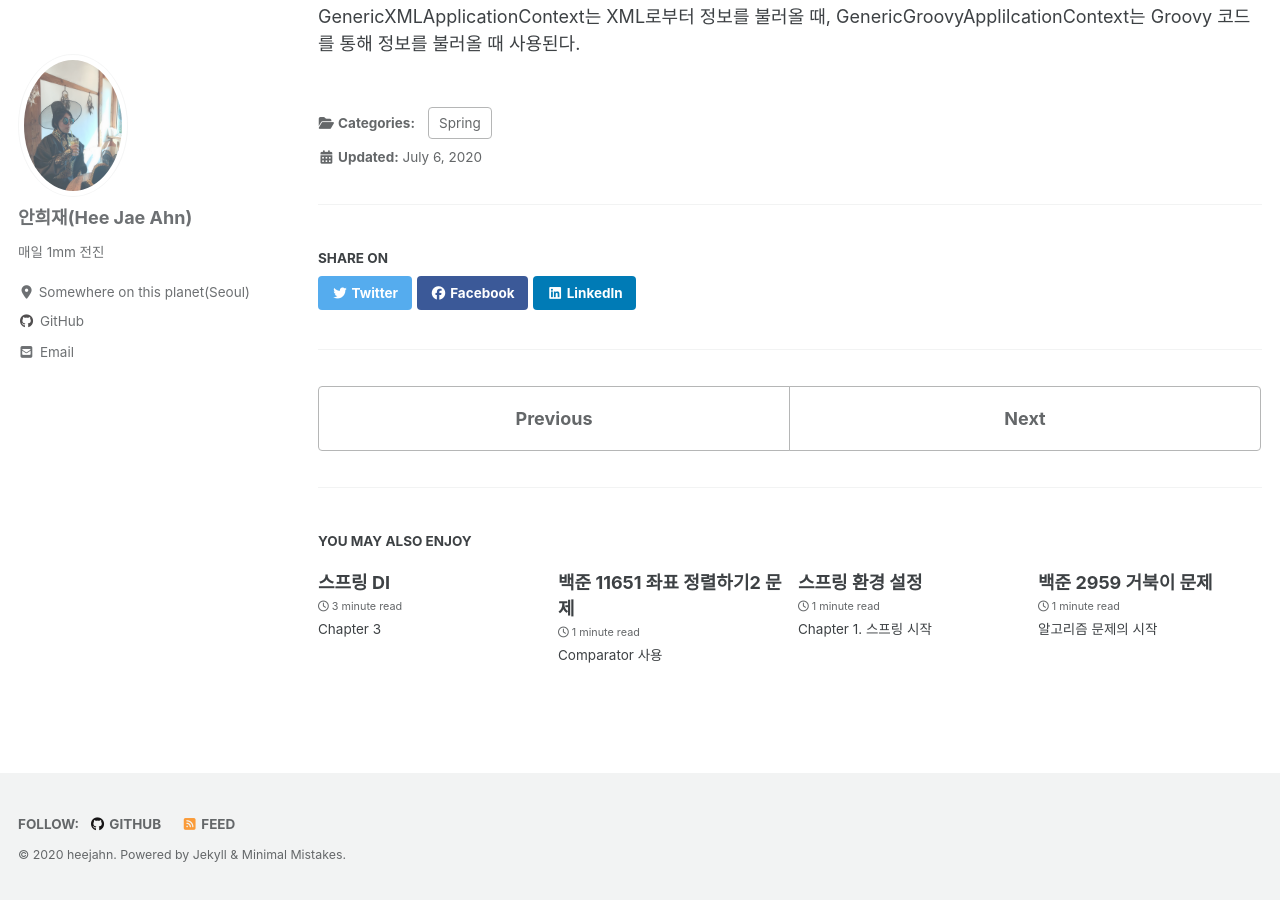
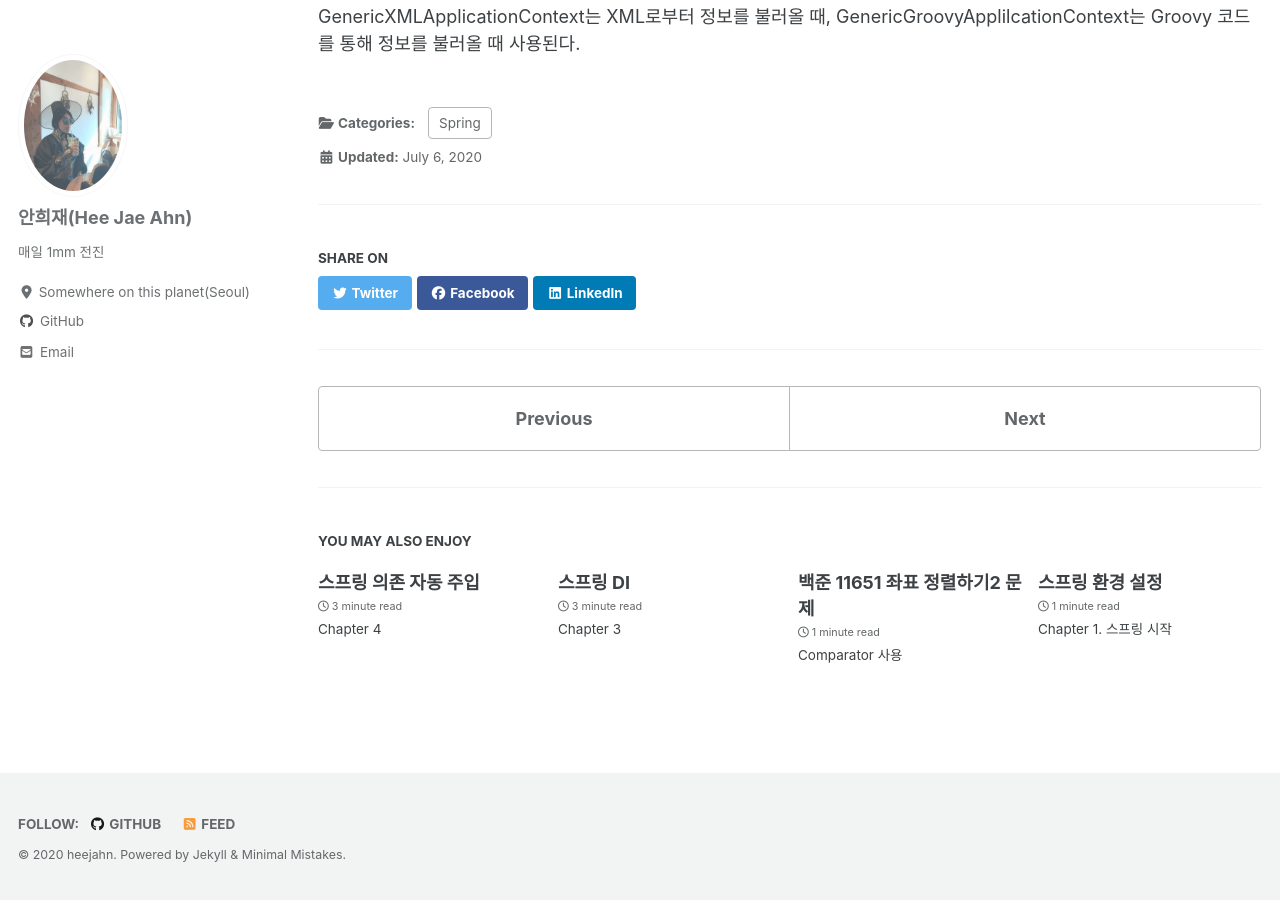
Before and after one commit to heejahn/heejahn.github.com, a Jekyll site: the page built from _posts/2020-07-06-Spring-Project.md, in a window 1280 px wide and 900 px high, scrolled down 3260 px. Built offline with Jekyll 4.4.1, drawn with Linux system fonts in a browser that asks for light colours; cached includes are drawn as plain includes; nearby versions of some CDN libraries; part of the change alters nothing that is shown; some of the changed text lies outside the part shown.

Commit message:
second commit

````diff
--- a/_posts/2020-07-06-Spring-Project.md
+++ b/_posts/2020-07-06-Spring-Project.md
@@ -33,7 +33,7 @@ Gradle Daemon : 빌드 정보를 메모리에 보관해 프로세스를 장기
 찾아볼 수록 그레이들에 대한 유용성이 더 부각되었다.
 나중에 배워보고 싶은 Spring Boot과 많이 쓰이는 걸 보고 그레이들을 설치해 배워보기로 했다.
 
-##### 그레이들 프로젝트 생성 (나는 멍청이)
+##### 그레이들 프로젝트 생성
 Phase 1.
 저자는 build.gradle 파일을 생성해 그 안에 플러그인, spirng-context 모듈, gradle wrapper 설정을 작성하라고 한다.
 나는 그대로 따라하고 cmd 명령어를 넣었는데, 계속 에러가 난다. Wrapper 관련해 deprecated 에러가 뜬다
--- /dev/null
+++ b/_posts/2020-07-09-Spring-chap04.md
@@ -0,0 +1,211 @@
+---
+title: "스프링 의존 자동 주입"
+excerpt: "Chapter 4"
+comments: true
+
+categories:
+  - Spring
+last_modified_at: 2020-07-09
+---
+## 의존 자동 주입
+Spring이 자동으로 의존하는 bean 객체를 주입해주는 기능이다.
+Spring boot가 나오고 더 활발히 사용하는 추세라고 한다.
+의존 자동 주입 방법으로 @Autowired @Resource 2개가 있고
+해당 서적은 주로 많이 사용되는 @Autowired에 대한 사용방법을 소개한다.
+
+<br>
+
+##### @Autowired
+기능을 사용하면 @Bean에서 의존하는 객체를 주입하지 않아도 된다.
+주입할 대상에 어노테이션을 붙여주거나 메서드에 붙일 수 있다.
+
+세터 메서드에 직접 의존을 주입하는 방법과 @Autowired로 자동 주입 방법이 있을 때,
+2가지를 다 쓰면 @Autowired가 작동된다.
+그러니 직접 의존이 꼭 필요한 상황이 아니라면 그냥 @Autowired로 통일시키는 게 나중에 문제 원인 찾을 때 훨씬 수월하다.
+
+<br>
+
+##### Bean Exceptions
+어노테이션을 적용한 대상에 일치하는 bean이 없을 때
+>UnsatisfiedDependencyException ... : exected at least 1 bean
+
+```java
+@Configuration
+public class Appctx{
+  @Bean
+  public MemberDao memberDao(){
+    return new MemberDao();
+  }
+  @Bean
+  public MemberRegisterService memberRegSvc(){ //MemberDao 주입된 상태
+    return new MemberRegisterService(); // 에러
+  }
+}
+```
+
+<br>
+
+주입할 bean 타입 2개가 같은 객체명으로 반환할 때
+>UnsatisfiedDependencyException ... : expected single matching bean but found 2: ...
+
+```java
+@Bean
+public MemberPrinter memberPrinter(){
+  return new MemberPrinter();
+}
+@Bean
+public MemberPrinter memberPrinter1(){
+  return new MemberPrinter(); // 에러
+}
+@Bean
+public MemberPrinter memberPrinter2(){
+  return new MemberPrinter(); // 에러
+}
+```
+
+<br>
+
+##### @Qualifier
+자동 주입 가능한 bean이 2개 이상일 때, 자동 주입할 bean을 지정할 수 있게 해주는 어노테이션이다.
+`의존 주입 후보`를 `한정자`로 이름을 지어 확실하게 분리시켜 원하는 bean을 불러올 수 있다.
+
+우선 @Bean을 모아놓은 bean 설정 메서드에서 한정자를 정해준다.
+
+```java
+@Bean
+@Qualifier("printer") // 한정자 등록. 이러면 중복되지 않음
+public MemberPrinter memberPrinter1(){
+  return new MemberPrinter();
+}
+@Bean
+public MemberPrinter memberPrinter2(){
+  return new MemberPrinter();
+}
+```
+그리고 주입 받을 메서드에 @Qualifier를 붙여준다.
+
+```java
+public class MemberListPrinter{
+  private MemberPrinter printer;
+
+  @Autowired
+  @Qualifier("printer")
+  public void setMemberPrinter(MemberPrinter printer){
+    this.printer = printer;
+  }
+}
+```
+
+이렇게 되면 한정 값이 "printer"인 bean을 찾아 `의존 주입 후보`로 사용한다.
+
+에러를 내보면 밑에 나온 것처럼 뜬다.
+>Error creating bean with name 'listPrinter': Unsatisfied dependency expressed through method 'setMemberPrinter' parameter 0;
+nested exception is org.springframework.beans.factory.NoUniqueBeanDefinitionException: No qualifying bean of type 'spring.MemberPrinter' available:
+expected single matching bean but found 2: memberPrinter1,memberPrinter2
+
+이러면 listPrinter 메서드 기능을 수행할 수 없다고 하며, 이유는 setMemberPrinter에서 제대로 코딩을 안해줬기 때문이다.
+
+무슨 코딩을 제대로 안 해준 거지? 하고 보면, Spring이 찾는 bean은 MemberPrinter 1개인데 memberPrinter1과 memberPrinter2에서 같은 bean 이름이 발견했기 때문이다.
+그러니 setMemberPrinter가 정의되어 있는 페이지(나의 경우 MemberListPrinter.java)에서 한정자를 정확하게 적어주면 된다.
+
+참고로 코드를 실행하는데 전혀 필요 없는 기능이라도 @Qualifier를 해주지 않으면 에러가 난다.
+이는 Spring 컨테이너가 실행되면서 모든 bean을 활성화 시키기 때문이다.
+자바스럽게 안정되지 않으면 시작조차 안 시키겠다는 느낌을 준다.
+
+<br>
+
+그런데 이 한정자는 지정해주기 전엔 어떻게 되는 거지? 라고 생각할 수 있다.
+Spring은 <u>한정자가 없으면 bean의 이름을 한정자로 지정</u>한다.
+@Autowired도 비슷한 맥락으로, @Qualifier가 없으면 필드나 파라미터 이름을 한정자로 사용한다.
+
+그리고 상속 받는 경우, 상속 되는 객체가 중복돼 가져올 bean이 뭔지 혼동될 수 있다.
+상속 받는 bean에 @Qualifier를 써서 다른 한정자를 지어주거나, 해당 bean을 자동 주입하도록 바꿔주면 된다.
+
+<br>
+
+##### @Autowired의 필수 조건
+bean이나 메서드에 Autowired를 사용하려면 무조건 읽을 수 있는 bean이 존재해야 한다.
+그러나 읽어들이는 bean이 없으면 Exception이 발생한다고 한다. 이는 null값이 있을 때 발생할 수 있다.
+하지만 null값이 존재하더라도 동작할 수 있게 만드는 속성이 몇 있다.
++ (required = false)
++ 자바 8의 Optional
++ 스프링의 @Nullable
+세 속성은 필드나 메서드에 써서 적용할 수 있다.
+
+여기서 개인적으로 자주 쓸 것 같은 required와 @Nullable 속성의 차이로,
+required는 대상 bean이 존재하지 않으면 메서드가 호출되지 않지만, @Nullable은 같은 경우에 메서드가 호출된다.
+이는 생성자에서 초기화를 할 때 주의해야 하는 차이다.
+생성자에서 출력 방식 등에 대해 세팅을 하는 경우, <u>required는 필드에 null값을 전달하지 않아서 필드 내용이 전달되지만 @Nullable은 null값을 전달해서 필드 내용이 전달되지 않는다.</u>
+
+<br>
+
+3가지 속성에 대한 예시
+```java
+// required
+// Autowired에 내장되어 있어 따로 import 필요 없음
+
+@Autowired(required = false)
+	public void setDateFormatter(DateTimeFormatter dateTimeFormatter) {
+		this.dateTimeFormatter = dateTimeFormatter;
+	}
+// Optional
+import java.util.Optional;
+
+@Autowired
+  public void setDateFormatter(Optional<DateTimeFormatter> formatterOpt) {
+  	if(formatterOpt.isPresent()){
+      this.dateTimeFormatter = formatterOpt.get();
+    } else {
+      this.dateTimeFormatter = null;
+    }
+  }
+// @Nullable
+import org.springframework.lang.Nullable;
+
+@Autowired
+  public void setDateFormatter(@Nullable DateTimeFormatter dateTimeFormatter) {
+		this.dateTimeFormatter = dateTimeFormatter;
+	}
+```
+
+<br>
+
+##### 그레이들 프로젝트 외전2
+전번에 필요한 jar파일을 복사+붙여넣기 하면 되지 않을까 해서 시도했지만, 안 된다.
+
+그래서 cmd만을 이용해 gradle 프로젝트를 만드는 법을 이것저것 시도해 봤다. 그러다 얼추 되긴 했다.
+방법은 gradle 프로젝트를 실행시키기 전에 build.gradle에서 원하는 라인을 붙여주기만 하면 된다.
+생각해보니 굉장히 당연한 방법이긴 한데, 좋은 게 좋은 거다.
+
+우선 cmd로 새로운 파일을 만들어 준 다음 `gradle init`을 한다.
+다음으로 넘어가지 말고 build.gradle에서 몇 가지 사항을 추가해줬다.
+```
+repositories {
+    // Use jcenter for resolving dependencies.
+    // You can declare any Maven/Ivy/file repository here.
+    // jcenter()
+    mavenCentral()
+}
+
+dependencies {
+    // This dependency is used by the application.
+    implementation 'com.google.guava:guava:29.0-jre'
+
+    // Use JUnit test framework
+    testImplementation 'junit:junit:4.13'
+
+    compile 'org.springframework:spring-context:5.2.7.RELEASE'
+}
+```
+
+그 다음, `gradle build`를 해준다.
+전체 실행 코드는 아래에 써있다.
+
+```
+cd C:\spring5fs
+mkdir sp5-chap04
+cd sp5-chap04
+gradle init // application으로 생성
+// build.gralde 변경
+gradle build
+```
````
